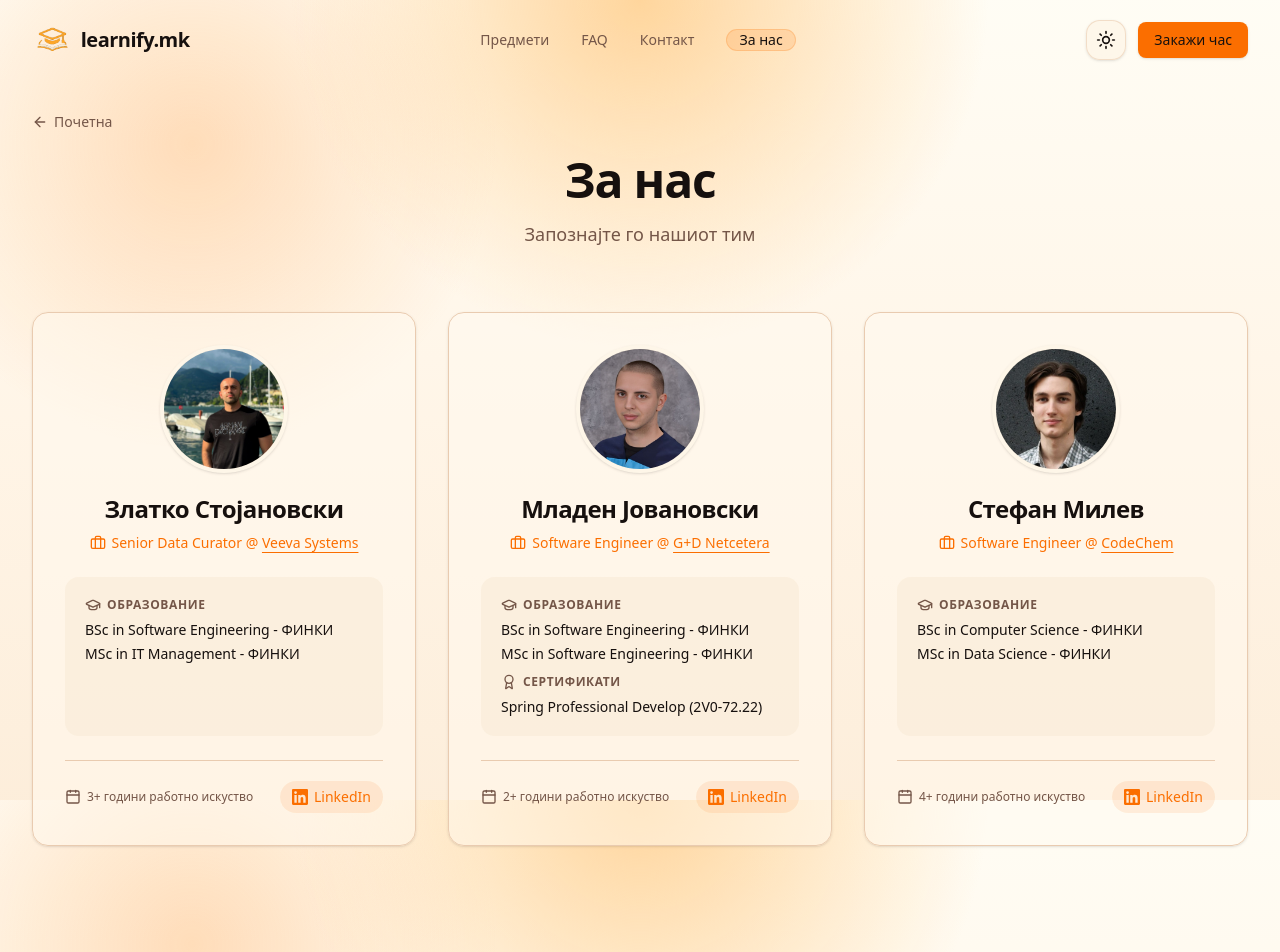
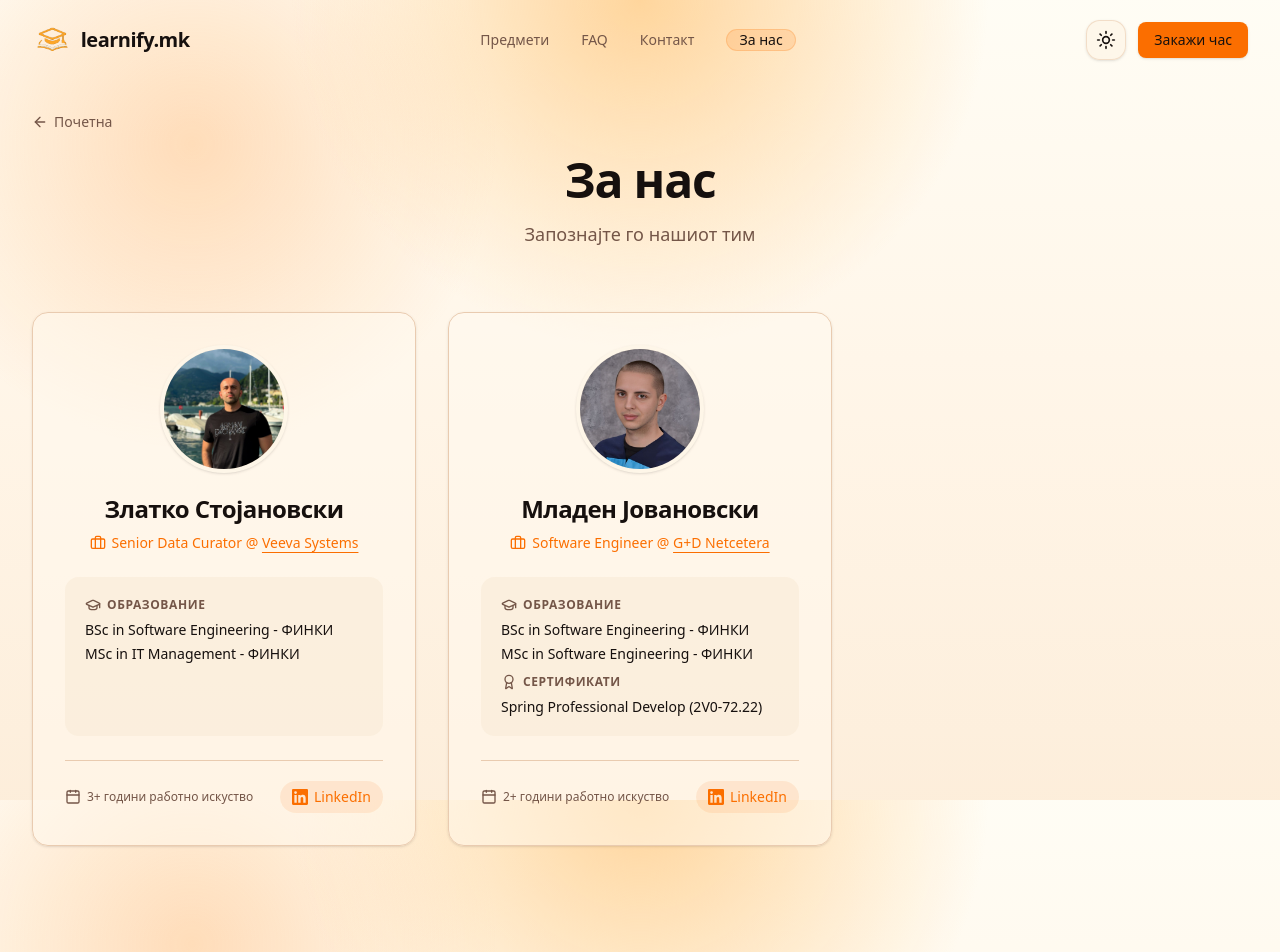
Before and after one commit to Delemangi/learnify, a React (Vite) app: page /about in a window 1280 px wide. Shown: the top 952 px of the page. Built offline with nearby package versions, Linux system fonts and the light colour scheme.

Commit message:
fix: remove Stefan Milev from website
Remove Stefan Milev's team profile and unused portrait.

```diff
--- a/src/data/team-members.ts
+++ b/src/data/team-members.ts
@@ -27,14 +27,4 @@ export const TEAM_MEMBERS: TeamMember[] = [
     name: 'Младен Јовановски',
     workingSince: new Date(2_024, 3),
   },
-  {
-    certificates: [],
-    companyUrl: 'https://codechem.com/',
-    degrees: ['BSc in Computer Science - ФИНКИ', 'MSc in Data Science - ФИНКИ'],
-    image: '/stefan.png',
-    jobPosition: 'Software Engineer @ CodeChem',
-    linkedin: 'https://www.linkedin.com/in/stefan-milev/',
-    name: 'Стефан Милев',
-    workingSince: new Date(2_022, 6),
-  },
 ];
```
Also changed, not shown: public/stefan.png (deleted).
